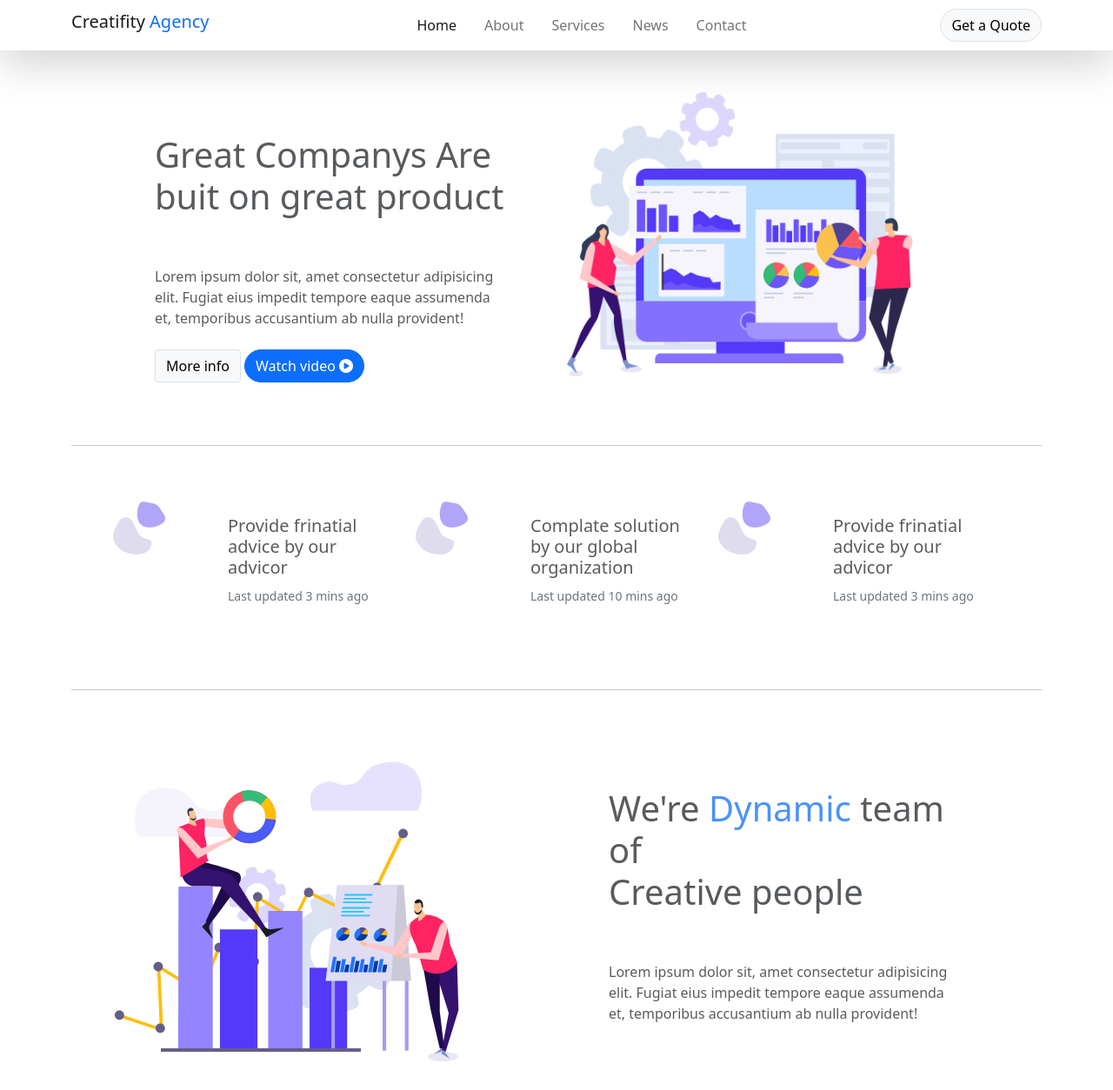
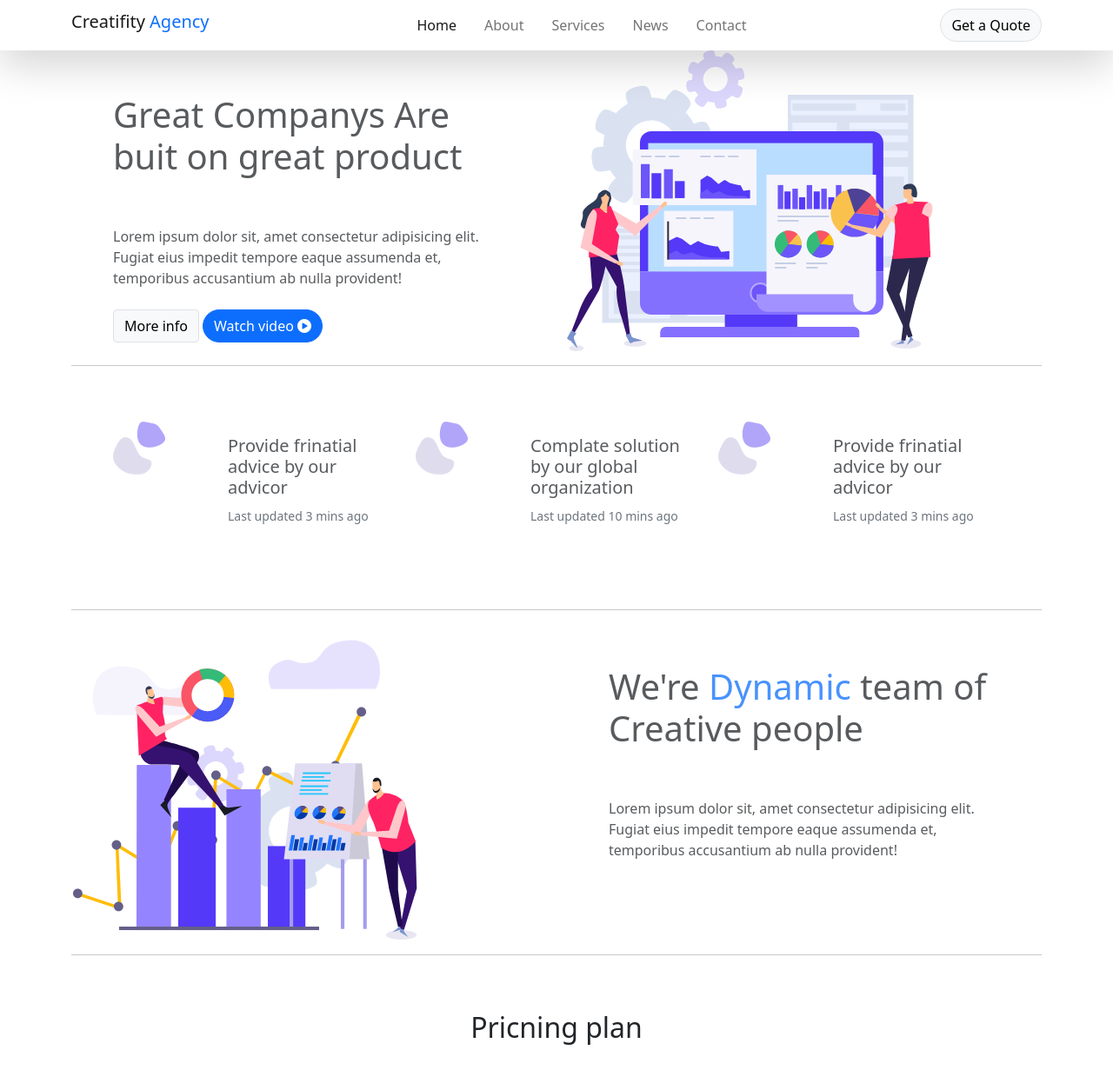
Before and after one commit to tamanna141101/Creatify-Agency, a plain HTML site: page index.html in a window 1280 px wide. Shown: the top 1254 px of the page at 87% size. Drawn offline with nearby package versions, Linux system fonts and the light colour scheme.

Commit message:
Update index.html

```diff
--- a/index.html
+++ b/index.html
@@ -52,7 +52,7 @@
     <section id="Home">
 
         <div class="container ">
-            <div class="row p-5">
+            <div class="row ">
                 <div class="col-md-6 col-sm-12  d-flex  flex-column justify-content-center">
                     <h1 class="p-5 opacity-75">Great Companys Are <br> buit on great product</h1>
                     <p class="px-5 opacity-75">Lorem ipsum dolor sit, amet consectetur adipisicing elit. Fugiat eius
@@ -126,7 +126,7 @@
 <!--============ About section start ==============-->
 <section id="About">
     <div class="container ">
-      <div class="row p-5">
+      <div class="row ">
         <div class="col-md-6  col-sm-12 border-white" ><img class="img-s-5-border" style="max-width: 80%;" src="./images/bg_image_2.png" alt="">
         </div>
         <div class="col-md-6 col-sm-12">
```
